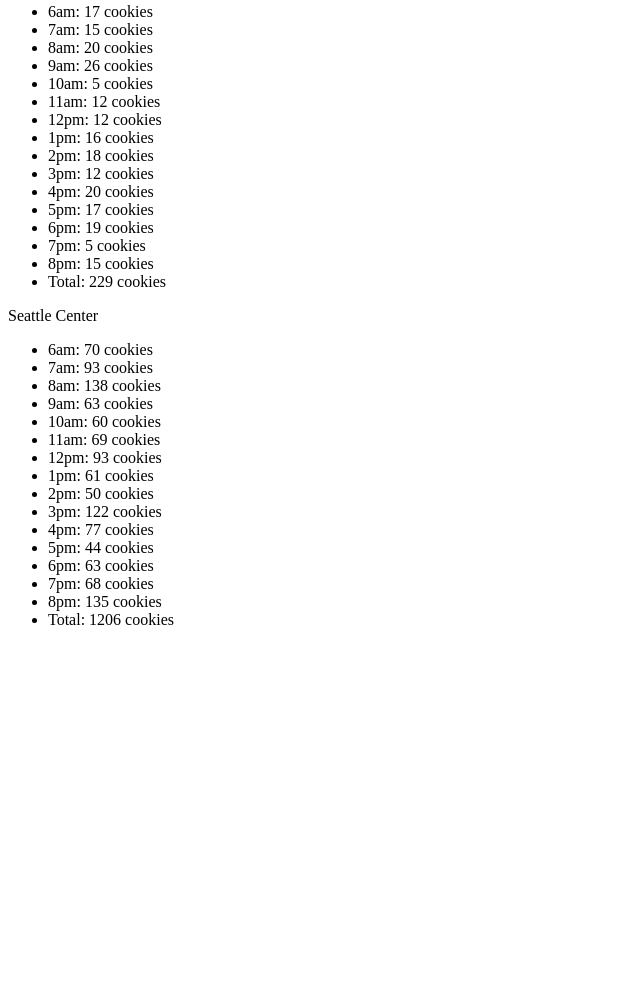
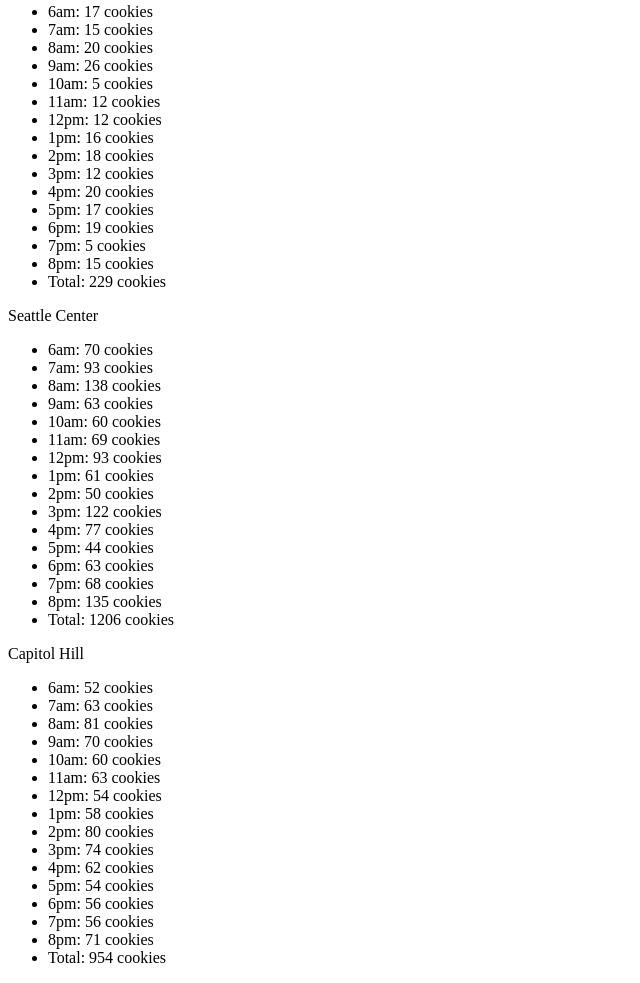
Before and after one commit to paulritzman/cookie-stand, a plain HTML site: page sales.html in a window 1280 px wide. Shown: the part 449-1432 px from the top of the page, without its empty margins (0-640 px from the left). Before the commit the page ends 1094 px from the top, so only its background shows below. Drawn offline with Linux system fonts and the light colour scheme.

Commit message:
Completed the Capitol Hill object; Added comments

```diff
--- a/js/app.js
+++ b/js/app.js
@@ -131,26 +131,46 @@ var storeSeattleCenter = {
   }
 };
 
+// Creates object to represent the Capitol Hill cookie stand
 var storeCapitolHill = {
   minCustHourly: 20,
   maxCustHourly: 38,
   avgCookiesPerCust: 2.3,
   arrHourlyCookieSales: [],
   dailyCookiesSold: 0,
-  generateCustomers: function() {
+  generateCustomers: function() { // Generates a random number of customers
     return Math.random() * (this.maxCustHourly - this.minCustHourly) + this.minCustHourly;
   },
-  calcCookiesPerHour: function() {
+  calcCookiesPerHour: function() { // Calculates number of cookies sold each hour - rounded to whole number
     for (var i = 0; i < operatingHours.length; i++) {
       this.arrHourlyCookieSales.push(Math.round(this.generateCustomers() * this.avgCookiesPerCust));
       console.log(operatingHours[i] + ': ' + this.arrHourlyCookieSales[i]);
     }
   },
-  calcCookiesPerDay: function() {
+  calcCookiesPerDay: function() { // Calculates total number of cookies sold that day
     for (var i = 0; i < this.arrHourlyCookieSales.length; i++) {
       this.dailyCookiesSold += this.arrHourlyCookieSales[i];
       console.log((this.dailyCookiesSold - this.arrHourlyCookieSales[i]) + ' + ' + this.arrHourlyCookieSales[i] + ' = ' + this.dailyCookiesSold);
     }
+  },
+  renderCapitolHill: function() { // Writes the number of cookies sold each hour to sales.html as <li> elements
+    // Executes both methods to instantiate each property
+    storeCapitolHill.calcCookiesPerHour();
+    storeCapitolHill.calcCookiesPerDay();
+
+    var ulElement = document.getElementById('capitol-hill');
+
+    // Writes number of cookies sold each hour
+    for (var i = 0; i < operatingHours.length; i++) {
+      var liElement = document.createElement('li');
+      liElement.textContent = operatingHours[i] + ': ' + this.arrHourlyCookieSales[i] + ' cookies';
+      ulElement.appendChild(liElement);
+    }
+
+    // Writes total number of cookies sold that day
+    liElement = document.createElement('li');
+    liElement.textContent = 'Total: ' + this.dailyCookiesSold + ' cookies';
+    ulElement.appendChild(liElement);
   }
 };
 
@@ -160,5 +180,4 @@ storeSeaTacAirport.renderSeaTacAirport();
 console.log('------------------- NEXT STORE -------------------');
 storeSeattleCenter.renderSeattleCenter();
 console.log('------------------- NEXT STORE -------------------');
-storeCapitolHill.calcCookiesPerHour();
-storeCapitolHill.calcCookiesPerDay();
+storeCapitolHill.renderCapitolHill();
--- a/sales.html
+++ b/sales.html
@@ -5,14 +5,12 @@
 <body>
   <h1>Store Sales</h1>
   <p>First and Pike</p>
-  <ul id="first-pike">
-  </ul>
+  <ul id="first-pike"></ul>
   <p>SeaTac Airport</p>
-  <ul id="seatac-airport">
-  </ul>
+  <ul id="seatac-airport"></ul>
   <p>Seattle Center</p>
-  <ul id="seattle-center">
-
-  </ul>
+  <ul id="seattle-center"></ul>
+  <p>Capitol Hill</p>
+  <ul id="capitol-hill"></ul>
   <script src="js/app.js"></script>
 </body>
```
